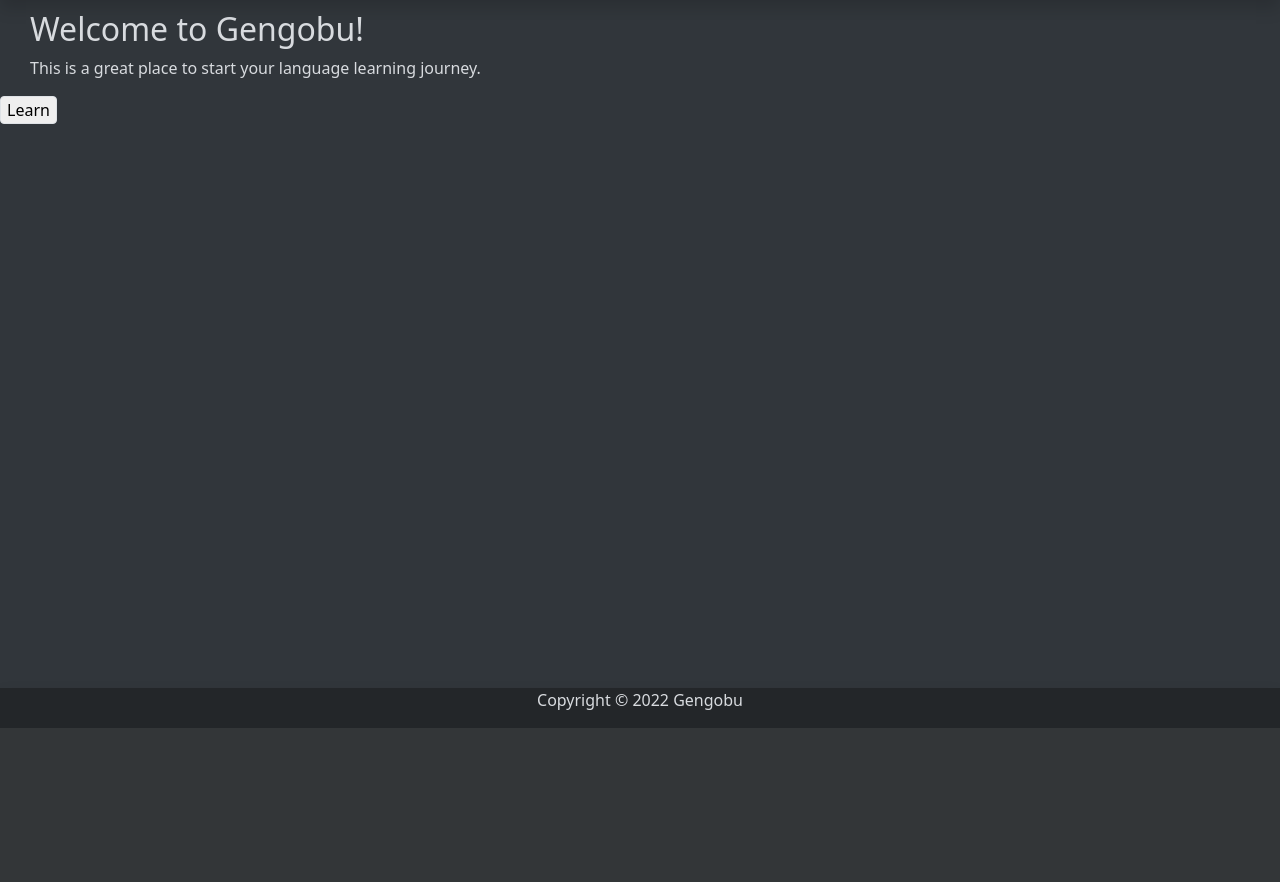
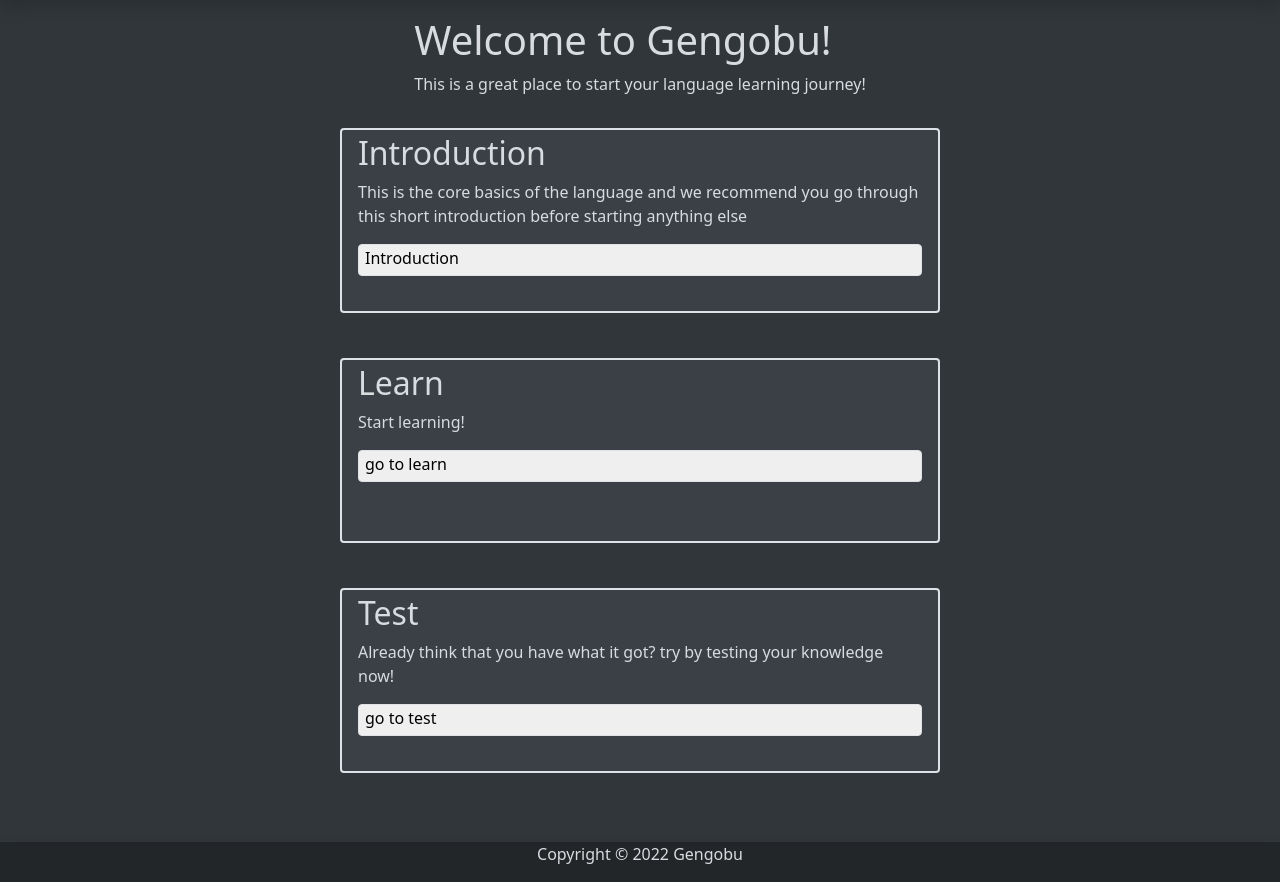
Before and after one commit to Lamatata2003/Gymnasiearbetet, a PHP site: page / in a window 1280 px wide. Shown: the part 72-954 px from the top of the page. Before the commit the page ends 800 px from the top, so only its background shows below. Run offline with PHP 8.4, Linux system fonts and the light colour scheme.

Commit message:
made a template for homepage

```diff
--- a/footer.php
+++ b/footer.php
@@ -4,9 +4,8 @@
 <meta name="viewport" content="width=device-width, initial-scale=1">
 <style>
 .footer {
-  position: fixed;
-   left: 0;
-   bottom: 0;
+  position: absolute;
+  bottom: 0;
    width: 100%;
    color: #D8DBDF;
    background-color: #232629;
@@ -14,11 +13,19 @@
   height: 40px;
   margin-top: 24px;
 }
+.page-container {
+  position: relative;
+
+}
+
+.content-wrap {
+  padding-bottom: 2.5rem;    /* Footer height */
+}
 </style>
 </head>
 <body>
 
-<div class="footer shadow">
+<div class="footer shadow page-container content-wrap">
   <p>Copyright © 2022 Gengobu</p>
 </div>
 
--- a/index.php
+++ b/index.php
@@ -11,24 +11,54 @@
 </head>
 <?php include("header.php")?>
 <body class="bg-color">
-	<div class="d-flex flex-row">
+	<div class="d-flex flex-row position">
 		<div class="flexbox-item"></div>
-			<div class="position greycolor d-flex flex-column">
-				<h2>Welcome to Gengobu!</h2>
-				<p>This is a great place to start your language learning journey.</p>
+			<div class="greycolor d-flex flex-column">
+				<h1>Welcome to Gengobu!</h1>
+				<p>This is a great place to start your language learning journey!</p>
 			</div>
             <div class="flexbox-item"></div>
 
     </div>
-    <div class="d-flex justify-content-center flex-column ">
-    <form action="" method="post">
-		<input type="hidden" name="question">
-		<input type="hidden" name="answers" value="">
-		<button type="submit" class="border rounded buttons">
-			Learn
-		</button>
-	</form>
-</div>
+    <div class="d-flex justify-content-center position">
+    	<div class="flex-column">
+	    	<div class="flexbox-item"></div>
+		    	<div class="border border-2 rounded box textpadding flex-column greycolor lightergrey">
+			    	<h2>Introduction</h2>
+			    	<p>This is the core basics of the language and we recommend you go through this short introduction before starting anything else</p>
+				    <form action="" method="post" class="d-flex align-items-end">
+						<input type="hidden" name="question"value="">
+						<input type="hidden" name="answers" value="">
+						<button type="submit" class="border rounded buttons">
+							Introduction
+						</button>
+					</form>
+				</div>
+				<div class="border border-2 rounded box textpadding flex-column greycolor lightergrey">
+			    	<h2>Learn</h2>
+			    	<p>Start learning!</p>
+				    <form action="" method="post">
+						<input type="hidden" name="question"value="">
+						<input type="hidden" name="answers" value="">
+						<button type="submit" class="border rounded buttons">
+							go to learn
+						</button>
+					</form>
+				</div>
+				<div class="border border-2 rounded box textpadding flex-column greycolor lightergrey">
+			    	<h2>Test</h2>
+			    	<p>Already think that you have what it got? try by testing your knowledge now!</p>
+				    <form action="" method="post">
+						<input type="hidden" name="question"value="">
+						<input type="hidden" name="answers" value="">
+						<button type="submit" class="border rounded buttons">
+							go to test
+						</button>
+					</form>
+				</div>
+			<div class="flexbox-item"></div>
+		</div>
+	</div>
 </body>
  <footer> <?php include("footer.php")?> </footer>
 </html>
@@ -38,8 +68,24 @@
 	}
 
 	.position {
-		margin-top:10px;
+		margin-top:16px;
 		justify-content: center;
+	}
+	.textpadding {
+		padding: 4px 16px 16px 16px;
+	}
+	.box {
+		width: 600px;
+		height: 185px;
+		margin-bottom: 45px;
+	}
+	.buttons {
+		font-weight: 500;
+		height: 32px;
+		width: 100%;
+		display: flex;
+
+
 	}
 
 </style>
--- a/japbasics.php
+++ b/japbasics.php
@@ -135,7 +135,9 @@
 			</div>
 	<div class="flexbox-item"></div>
 </div>
-
+<footer>
+<?php include("footer.php")?>
+</footer>
 <style type="text/css">
 	.flexrow {
 		display: flex;
--- a/quiz-index.php
+++ b/quiz-index.php
@@ -12,9 +12,11 @@ session_start();
 </head>
 <?php include("header.php") ?>
 <body class="bg-color">
-	<div class="d-flex justify-content-center">
 <?php
 require("question.php");
+?>
+<div>
+<?php
 require("nav.php");
 ?>
 </div>
--- a/start.php
+++ b/start.php
@@ -53,8 +53,7 @@
 	<h1 class="greycolor margintop">Test your knowledge</h1>
 </div>
 	<div class="d-flex flex-row justify-content-center margintop">
-		<div class="flexbox-item"></div>
-			<div class="flex-column ">
+			<div class="flex-column">
 				<div class="border border-2 rounded box textpadding lightergrey flex-row justify-content-between marginbottom">
 					<div class="flex-column">
 						<div class="greycolor fontsize">
@@ -158,7 +157,6 @@
 						</div>
 				</div>
 			</div>
-	<div class="flexbox-item"></div>
 </div>
 
 <style type="text/css">
@@ -229,7 +227,7 @@
   }
 
   .marginbottom {
-  	margin-bottom: 32px;
+  	margin-bottom: 45px;
   }
 </style>
 </body>
```
